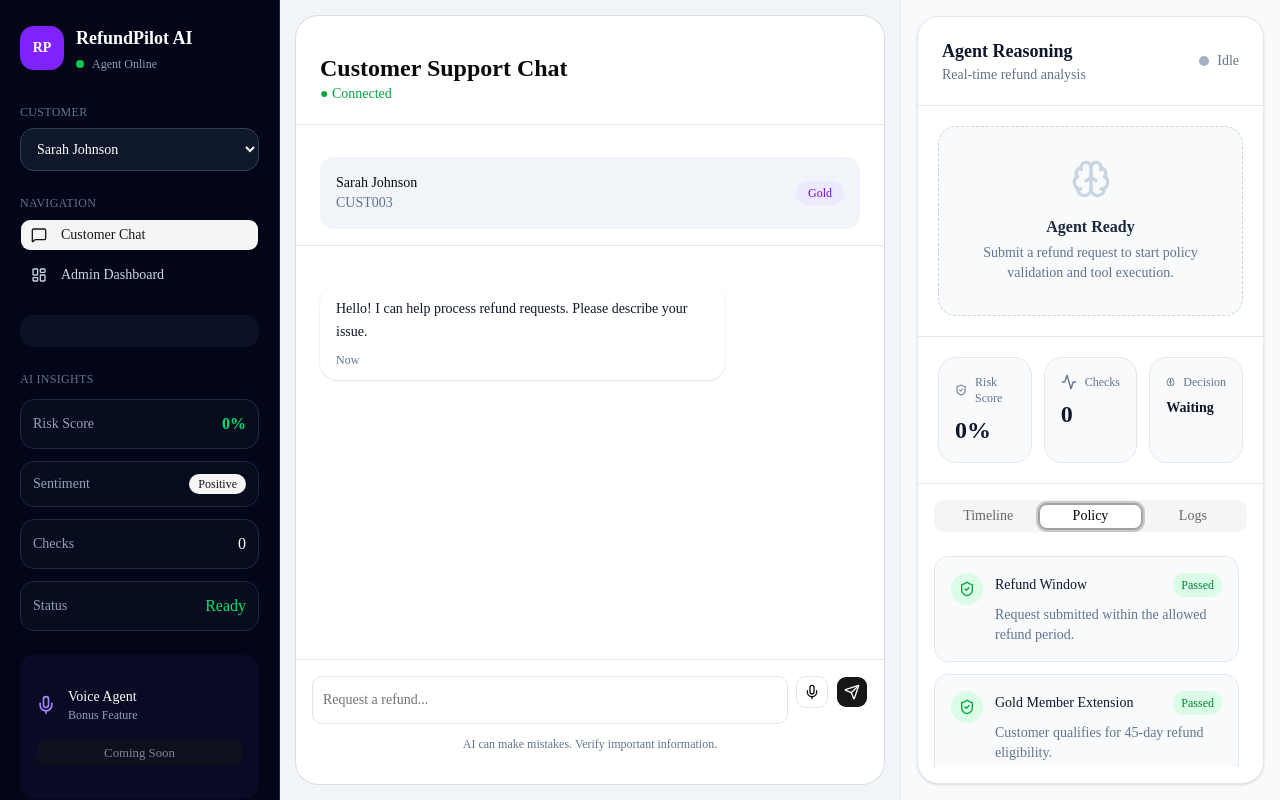
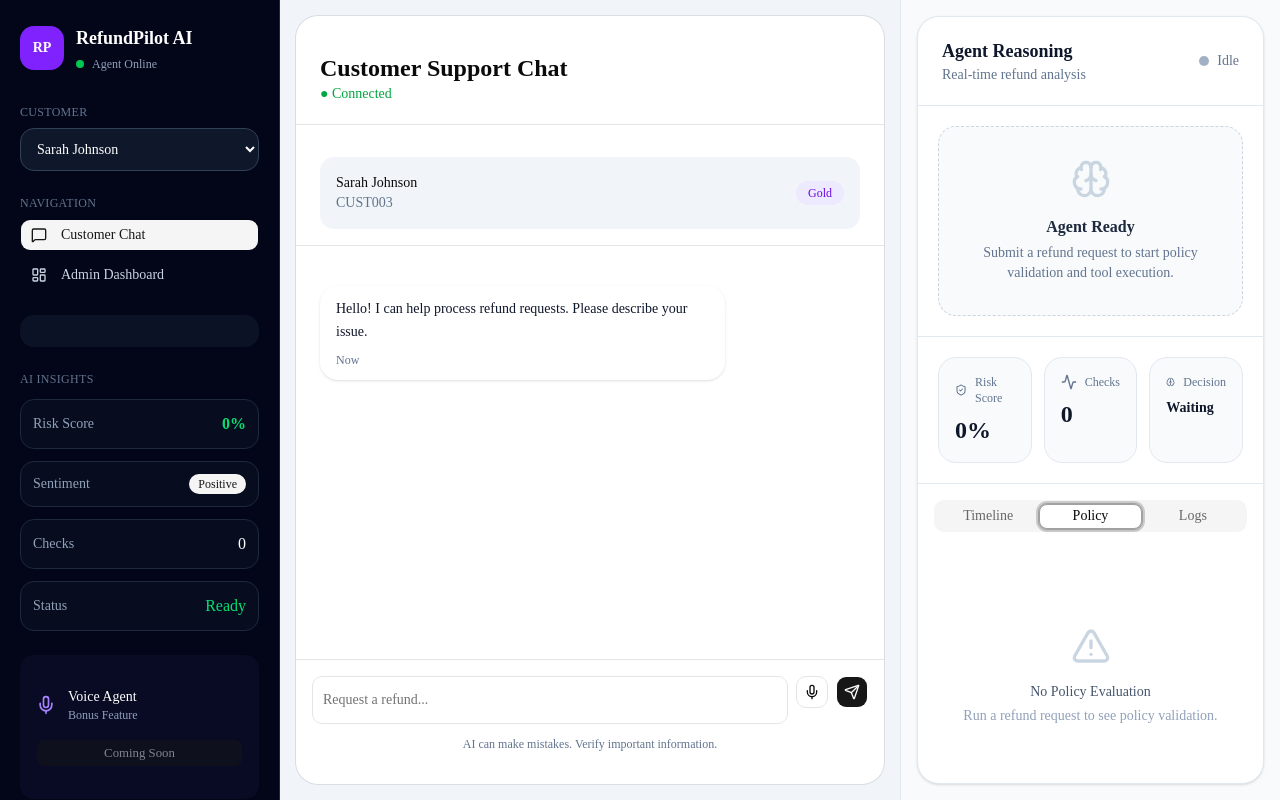
Before and after one commit to siddharthNirmale/ai-refund-agent, a Next.js app: page / in a window 1280 px wide. Both pictures are taken after a click on the tab "Policy". Built offline with nearby package versions, Linux system fonts and the light colour scheme.

Commit message:
feat: enhance PolicyChecks and Timeline components with dynamic log handling and improved loading states

```diff
--- a/src/components/dashboard/PolicyChecks.tsx
+++ b/src/components/dashboard/PolicyChecks.tsx
@@ -1,74 +1,103 @@
+"use client";
+
+import { useAgentStore } from "@/store/useAgentStore";
+
 import {
-  CheckCircle2,
   ShieldCheck,
+  ShieldX,
+  AlertTriangle,
 } from "lucide-react";
 
-const checks = [
-  {
-    title: "Refund Window",
-    result: "Passed",
-    description: "Request submitted within the allowed refund period.",
-  },
-  {
-    title: "Gold Member Extension",
-    result: "Passed",
-    description: "Customer qualifies for 45-day refund eligibility.",
-  },
-  {
-    title: "Digital Product Check",
-    result: "Passed",
-    description: "Purchased item is a physical product.",
-  },
-  {
-    title: "Final Sale Validation",
-    result: "Passed",
-    description: "Item is not marked as final sale.",
-  },
-  {
-    title: "Chargeback History",
-    result: "Passed",
-    description: "No previous chargebacks detected.",
-  },
-  {
-    title: "Refund Amount",
-    result: "Passed",
-    description: "Requested refund does not exceed order value.",
-  },
-  {
-    title: "Previous Refund Check",
-    result: "Passed",
-    description: "No prior refund issued for this order.",
-  },
-];
+export default function PolicyChecks() {
+  const logs =
+    useAgentStore(
+      (state) => state.logs
+    );
 
-export default function PolicyChecks() {
+  if (!logs.length) {
     return (
-    <div className="max-h-[400px] overflow-y-auto space-y-3 pr-2">
-      {checks.map((check) => (
       <div
-          key={check.title}
         className="
+          flex
+          h-60
+          flex-col
+          items-center
+          justify-center
+          text-center
+        "
+      >
+        <AlertTriangle
+          className="
+            h-10
+            w-10
+            text-slate-300
+          "
+        />
+
+        <p className="mt-4 font-medium text-slate-600">
+          No Policy Evaluation
+        </p>
+
+        <p className="mt-1 text-sm text-slate-400">
+          Run a refund request to
+          see policy validation.
+        </p>
+      </div>
+    );
+  }
+
+  return (
+    <div
+      className="
+        max-h-[500px]
+        overflow-y-auto
+        space-y-3
+        pr-2
+      "
+    >
+      {logs
+        .filter(
+          (log) =>
+            log.step !==
+            "Final Decision"
+        )
+        .map((log) => {
+          const passed =
+            log.status ===
+            "success";
+
+          return (
+            <div
+              key={log.id}
+              className={`
                 rounded-xl
                 border
-            border-slate-200
-            bg-slate-50
                 p-4
                 transition-all
-            hover:border-slate-300
-          "
+                ${
+                  passed
+                    ? "border-green-200 bg-green-50"
+                    : "border-red-200 bg-red-50"
+                }
+              `}
             >
               <div className="flex items-start gap-3">
                 <div
-              className="
+                  className={`
                     flex
                     h-8
                     w-8
                     items-center
                     justify-center
                     rounded-full
-                bg-green-100
-              "
+                    ${
+                      passed
+                        ? "bg-green-100"
+                        : "bg-red-100"
+                    }
+                  `}
                 >
+                  {passed ? (
                     <ShieldCheck
                       className="
                         h-4
@@ -76,36 +105,62 @@ export default function PolicyChecks() {
                         text-green-600
                       "
                     />
+                  ) : (
+                    <ShieldX
+                      className="
+                        h-4
+                        w-4
+                        text-red-600
+                      "
+                    />
+                  )}
                 </div>
 
-            <div className="min-w-0 flex-1">
+                <div className="flex-1">
                   <div className="flex items-center justify-between">
-                <h4 className="font-medium text-slate-900">
-                  {check.title}
+                    <h4
+                      className="
+                        font-medium
+                        text-slate-900
+                      "
+                    >
+                      {log.step}
                     </h4>
 
                     <span
-                  className="
+                      className={`
                         rounded-full
-                    bg-green-100
                         px-2
                         py-1
                         text-xs
                         font-medium
-                    text-green-700
-                  "
+                        ${
+                          passed
+                            ? "bg-green-100 text-green-700"
+                            : "bg-red-100 text-red-700"
+                        }
+                      `}
                     >
-                  {check.result}
+                      {passed
+                        ? "PASSED"
+                        : "FAILED"}
                     </span>
                   </div>
 
-              <p className="mt-2 text-sm text-slate-500">
-                {check.description}
+                  <p
+                    className="
+                      mt-2
+                      text-sm
+                      text-slate-600
+                    "
+                  >
+                    {log.details}
                   </p>
                 </div>
               </div>
             </div>
-      ))}
+          );
+        })}
     </div>
   );
 }
--- a/src/components/dashboard/Timeline.tsx
+++ b/src/components/dashboard/Timeline.tsx
@@ -6,6 +6,7 @@ import {
   CheckCircle2,
   XCircle,
   Loader2,
+  Clock3,
 } from "lucide-react";
 
 export default function Timeline() {
@@ -13,29 +14,84 @@ export default function Timeline() {
     (state) => state.logs
   );
 
-  if (!logs.length) {
+  const loading =
+    useAgentStore(
+      (state) => state.loading
+    );
+
+  if (!logs.length && !loading) {
     return (
-      <div className="flex h-40 items-center justify-center text-sm text-slate-400">
-        No agent activity yet
+      <div
+        className="
+          flex
+          h-60
+          flex-col
+          items-center
+          justify-center
+          text-center
+        "
+      >
+        <Clock3 className="h-10 w-10 text-slate-300" />
+
+        <p className="mt-4 font-medium text-slate-600">
+          No Analysis Yet
+        </p>
+
+        <p className="mt-1 text-sm text-slate-400">
+          Submit a refund request
+          to see the AI workflow.
+        </p>
       </div>
     );
   }
 
   return (
-    <div className="space-y-4">
-      {logs.map((log, index) => (
+    <div className="relative space-y-6">
+      {logs.map((log, index) => {
+        const isLast =
+          index ===
+          logs.length - 1;
+
+        return (
           <div
-          key={index}
-          className="flex gap-4"
+            key={log.id}
+            className="relative flex gap-4"
           >
-          <div className="mt-1">
+            {/* Vertical Line */}
+
+            {!isLast && (
+              <div
+                className="
+                  absolute
+                  left-[10px]
+                  top-6
+                  h-full
+                  w-[2px]
+                  bg-slate-200
+                "
+              />
+            )}
+
+            {/* Icon */}
+
+            <div
+              className="
+                relative
+                z-10
+                flex
+                h-5
+                w-5
+                items-center
+                justify-center
+              "
+            >
               {log.status ===
                 "success" && (
                 <CheckCircle2
                   className="
                     h-5
                     w-5
-                  text-emerald-500
+                    text-green-500
                   "
                 />
               )}
@@ -58,13 +114,26 @@ export default function Timeline() {
                     h-5
                     w-5
                     animate-spin
-                  text-amber-500
+                    text-yellow-500
                   "
                 />
               )}
             </div>
 
-          <div className="flex-1">
+            {/* Content */}
+
+            <div
+              className="
+                flex-1
+                rounded-xl
+                border
+                border-slate-200
+                bg-white
+                p-4
+                shadow-sm
+              "
+            >
+              <div className="flex items-center justify-between">
                 <h4
                   className="
                     text-sm
@@ -75,18 +144,81 @@ export default function Timeline() {
                   {log.step}
                 </h4>
 
+                <span
+                  className="
+                    text-xs
+                    text-slate-400
+                  "
+                >
+                  {log.time}
+                </span>
+              </div>
+
               <p
                 className="
-                mt-1
+                  mt-2
                   text-sm
                   text-slate-500
                 "
               >
                 {log.details}
               </p>
+
+              <div className="mt-3">
+                <span
+                  className={`
+                    rounded-full
+                    px-2
+                    py-1
+                    text-xs
+                    font-medium
+                    ${
+                      log.status ===
+                      "success"
+                        ? "bg-green-100 text-green-700"
+                        : log.status ===
+                          "failed"
+                        ? "bg-red-100 text-red-700"
+                        : "bg-yellow-100 text-yellow-700"
+                    }
+                  `}
+                >
+                  {log.status.toUpperCase()}
+                </span>
               </div>
             </div>
-      ))}
+          </div>
+        );
+      })}
+
+      {loading && (
+        <div
+          className="
+            flex
+            items-center
+            gap-3
+            rounded-xl
+            border
+            border-dashed
+            border-slate-300
+            p-4
+          "
+        >
+          <Loader2
+            className="
+              h-4
+              w-4
+              animate-spin
+              text-violet-600
+            "
+          />
+
+          <span className="text-sm text-slate-600">
+            Agent is processing
+            additional checks...
+          </span>
+        </div>
+      )}
     </div>
   );
 }
```
Lines whose indentation alone changed are shown as unchanged.
